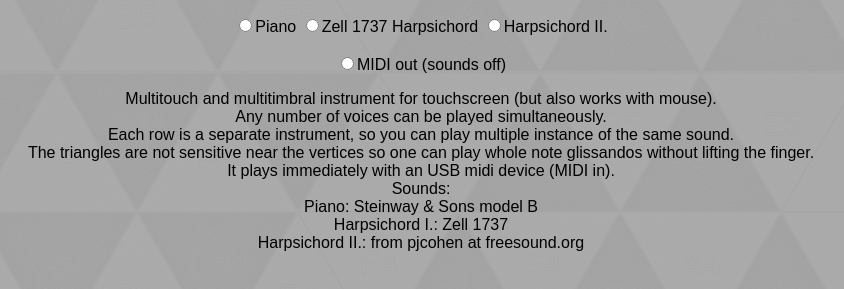
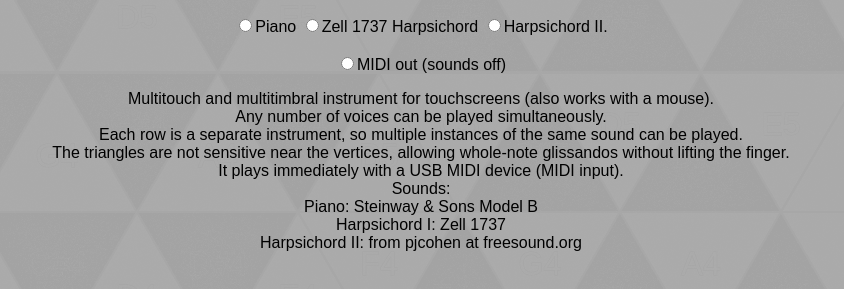
Before and after one commit to lbarjak/barjak-keyboard, a plain HTML site: page index.html in a window 1280 px wide. Shown: the part 65-354 px from the top of the page, without its empty margins (219-1063 px from the left). Drawn offline with Linux system fonts and the light colour scheme.

Commit message:
index.html fixed

```diff
--- a/index.html
+++ b/index.html
@@ -82,15 +82,14 @@
         <span id="section1"></span>
     </div>
     <div>
-        <p>Multitouch and multitimbral instrument for touchscreen (but also works with mouse).<br>
-            Any number of voices can be played simultaneously.<br>
-            Each row is a separate instrument, so you can play multiple instance of the same sound.<br>
-            The triangles are not sensitive near the vertices so one can play whole note glissandos without lifting the
-            finger.<br>
-            It plays immediately with an USB midi device (MIDI in).<br>
-            Sounds:<br>
-            Piano: Steinway & Sons model B<br>
-            Harpsichord I.: Zell 1737<br>
-            Harpsichord II.: from pjcohen at freesound.org</p>
+        <p>Multitouch and multitimbral instrument for touchscreens (also works with a mouse).<br>
+        Any number of voices can be played simultaneously.<br>
+        Each row is a separate instrument, so multiple instances of the same sound can be played.<br>
+        The triangles are not sensitive near the vertices, allowing whole-note glissandos without lifting the finger.<br>
+        It plays immediately with a USB MIDI device (MIDI input).<br>
+        Sounds:<br>
+        Piano: Steinway & Sons Model B<br>
+        Harpsichord I: Zell 1737<br>
+        Harpsichord II: from pjcohen at freesound.org</p>
     </div>
 </body>
```
